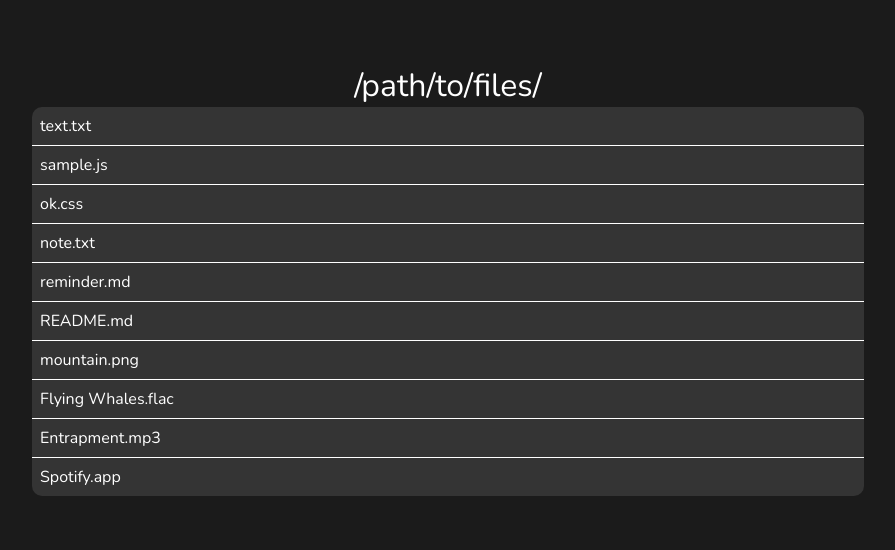
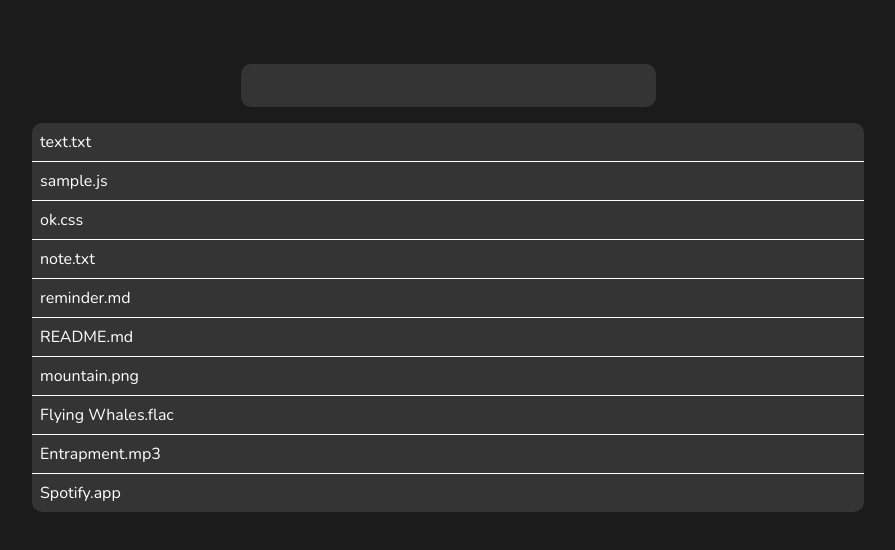
Before and after one commit to Cimlah/Files-Visualiser, a website: page content/html/index.html in a window 1280 px wide. Shown: the whole page, without its empty margins (192-1087 px from the left). Drawn offline with nearby package versions, Linux system fonts and the light colour scheme.

Commit message:
Added an input for path in `index.html`

```diff
--- a/content/css/index.css
+++ b/content/css/index.css
@@ -32,11 +32,19 @@ main {
     width: var(--width-content);
 
     padding-top: 4rem;
+
+    display: flex;
+    flex-direction: column;
+    align-items: center;
+    gap: 1rem;
 }
 
 .current-path {
+    background-color: var(--colour-background-secondary);
     font-size: 2rem;
     text-align: center;
+    border-radius: var(--border-file-list);
+    border: none;
 }
 
 .file-list {
--- a/content/html/index.html
+++ b/content/html/index.html
@@ -10,7 +10,7 @@
 </head>
 <body>
     <main>
-        <p class="current-path">/path/to/files/</p>
+        <input class="current-path" type="text" value="">
         <div class="file-list">
             <div class="file">text.txt</div>
             <div class="file">sample.js</div>
```
